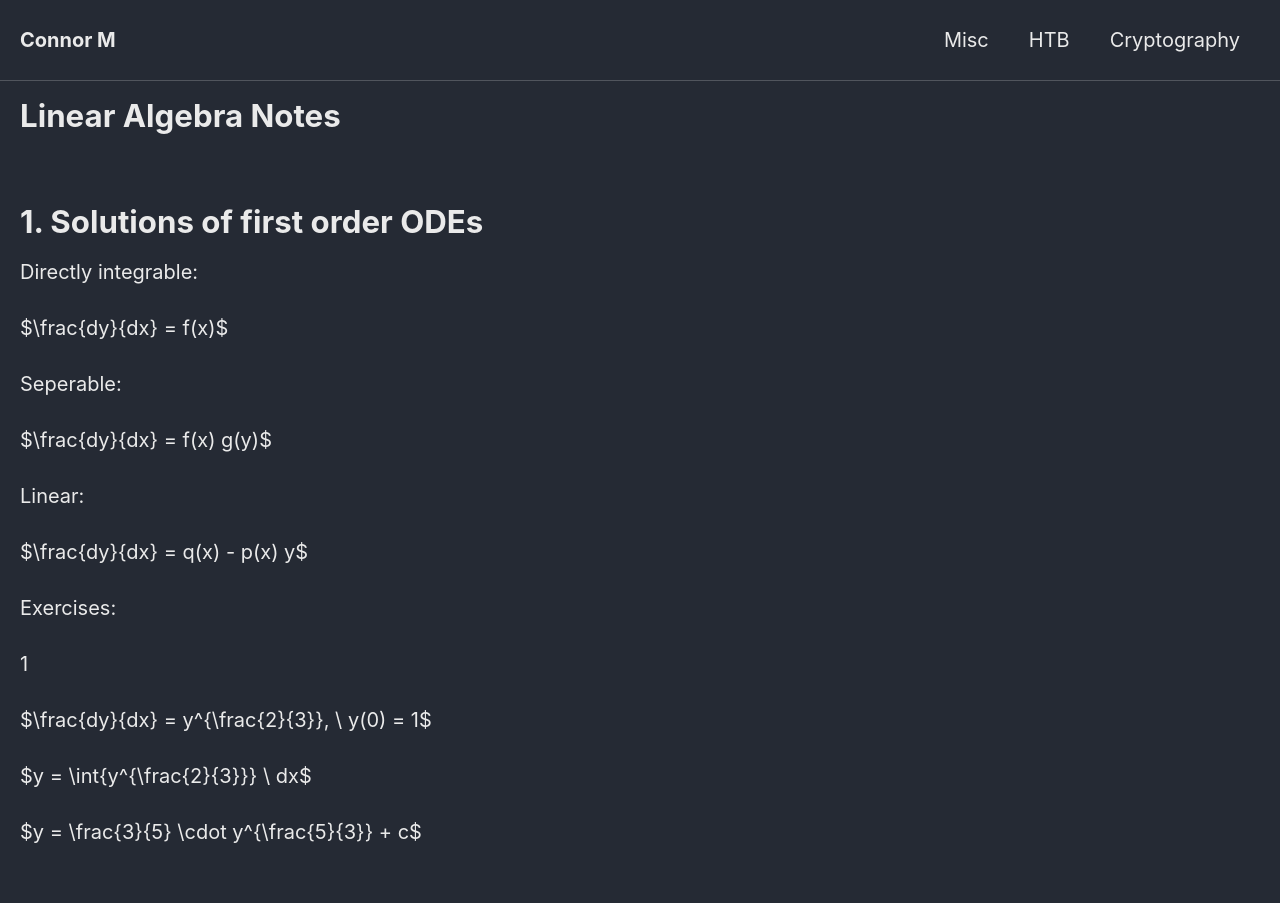
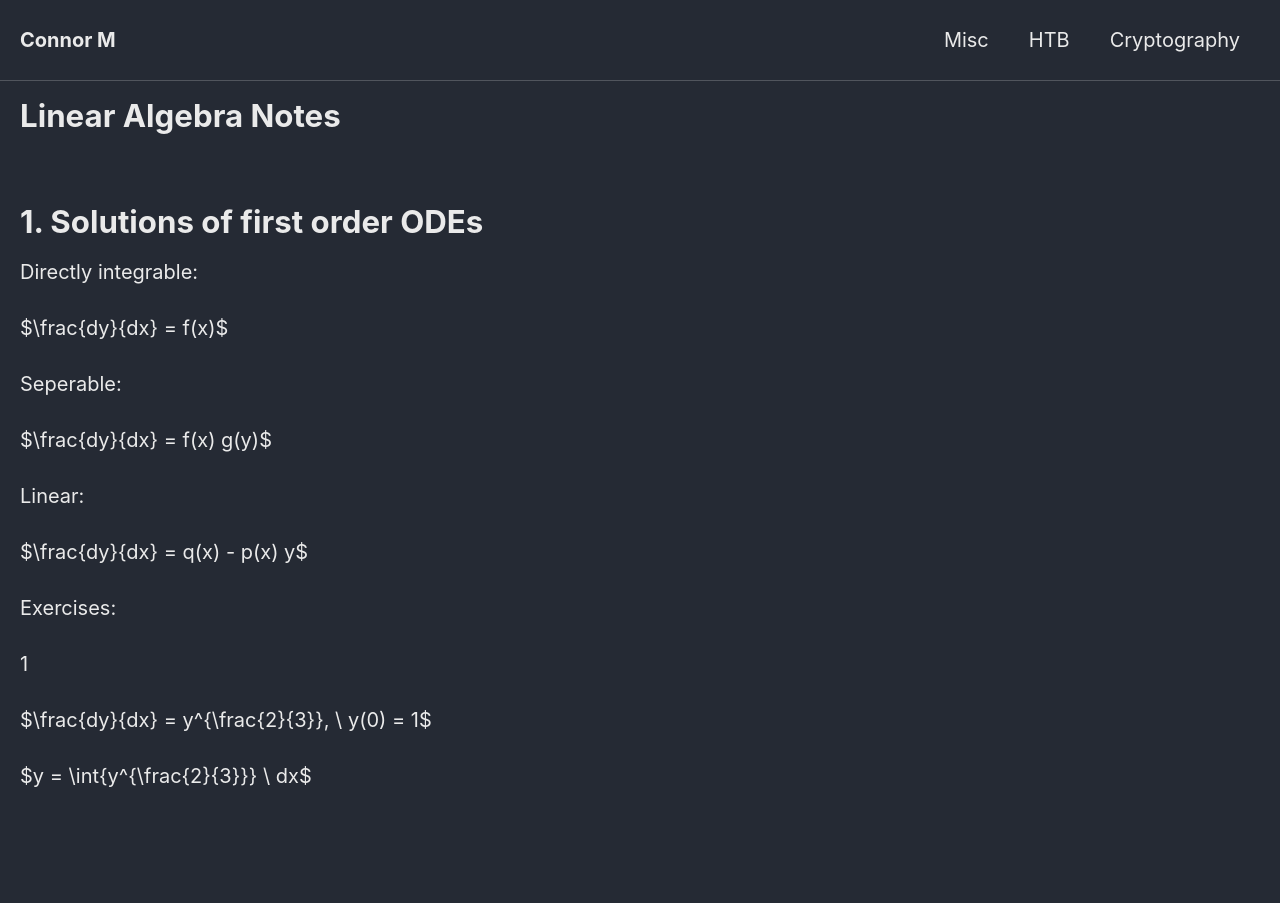
Before and after one commit to Connor-McCartney/Connor-McCartney.github.io, a Jekyll site: the page built from _pages/misc/linear-algebra.md, in a window 1280 px wide. Built offline with Jekyll 4.4.1, drawn with Linux system fonts in a browser that asks for light colours; cached includes are drawn as plain includes.

Commit message:
Update linear-algebra.md

```diff
--- a/_pages/misc/linear-algebra.md
+++ b/_pages/misc/linear-algebra.md
@@ -33,5 +33,3 @@ Exercises:
 $\frac{dy}{dx} = y^{\frac{2}{3}}, \ y(0) = 1$
 
 $y = \int{y^{\frac{2}{3}}} \ dx$
-
-$y = \frac{3}{5} \cdot y^{\frac{5}{3}} + c$
```
